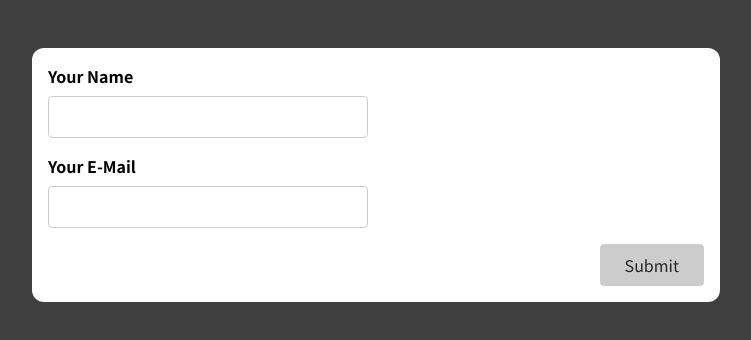
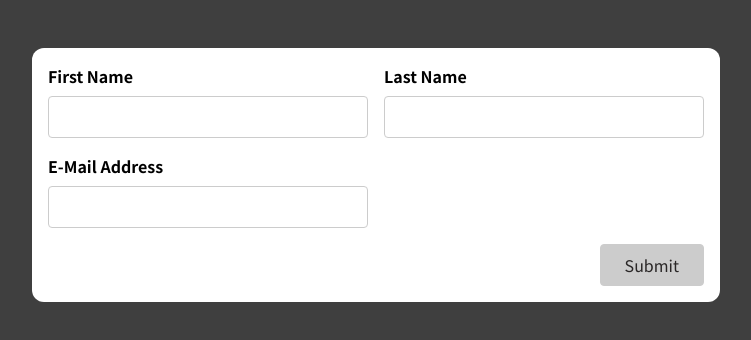
Before and after one commit to KacperLudwiczak/React-Forms-and-Input-Project-Study, a React (Create React App) app: page / in a window 1280 px wide. Shown: the top 340 px of the page, without its empty margins (264-1015 px from the left). Built offline with nearby package versions, Linux system fonts and the light colour scheme.

Commit message:
Custom Hook on BasicForm

```diff
--- a/src/App.js
+++ b/src/App.js
@@ -1,9 +1,9 @@
-import SimpleInput from './components/SimpleInput';
+import BasicForm from "./components/BasicForm";
 
 function App() {
   return (
     <div className="app">
-      <SimpleInput />
+      <BasicForm />
     </div>
   );
 }
--- a/src/components/BasicForm.js
+++ b/src/components/BasicForm.js
@@ -1,22 +1,105 @@
+import useInput from "../hooks/use-input";
+
+const isNotEmpty = (value) => value.trim() !== "";
+const isEmail = (value) => value.includes("@");
+
 const BasicForm = (props) => {
+  const {
+    value: firstNameValue,
+    isValid: firstNameIsValid,
+    hasError: firstNameHasError,
+    valueChangeHandler: firstNameChangeHandler,
+    inputBlurHandler: firstNameBlurHandler,
+    reset: resetFirstName,
+  } = useInput(isNotEmpty);
+  const {
+    value: lastNameValue,
+    isValid: lastNameIsValid,
+    hasError: lastNameHasError,
+    valueChangeHandler: lastNameChangeHandler,
+    inputBlurHandler: lastNameBlurHandler,
+    reset: resetLastName,
+  } = useInput(isNotEmpty);
+  const {
+    value: emailValue,
+    isValid: emailIsValid,
+    hasError: emailHasError,
+    valueChangeHandler: emailChangeHandler,
+    inputBlurHandler: emailBlurHandler,
+    reset: resetEmail,
+  } = useInput(isEmail);
+
+  let formIsValid = false;
+  if (firstNameIsValid && lastNameIsValid && emailIsValid) {
+    formIsValid = true;
+  }
+
+  const submitHandler = (event) => {
+    event.preventDefault();
+
+    if (!formIsValid) {
+      return;
+    }
+
+    console.log("Submitted");
+    console.log(firstNameValue, lastNameValue, emailValue);
+
+    resetFirstName();
+    resetLastName();
+    resetEmail();
+  };
+
+  const firstNameClasses = firstNameHasError
+    ? "form-control invalid"
+    : "form-control";
+  const lastNameClasses = lastNameHasError
+    ? "form-control invalid"
+    : "form-control";
+  const emailClasses = emailHasError ? "form-control invalid" : "form-control";
+
   return (
-    <form>
-      <div className='control-group'>
-        <div className='form-control'>
-          <label htmlFor='name'>First Name</label>
-          <input type='text' id='name' />
+    <form onSubmit={submitHandler}>
+      <div className="control-group">
+        <div className={firstNameClasses}>
+          <label htmlFor="name">First Name</label>
+          <input
+            type="text"
+            id="name"
+            value={firstNameValue}
+            onChange={firstNameChangeHandler}
+            onBlur={firstNameBlurHandler}
+          />
+          {firstNameHasError && (
+            <p className="error-text">Please enter a first name.</p>
+          )}
         </div>
-        <div className='form-control'>
-          <label htmlFor='name'>Last Name</label>
-          <input type='text' id='name' />
+        <div className={lastNameClasses}>
+          <label htmlFor="name">Last Name</label>
+          <input
+            type="text"
+            id="name"
+            value={lastNameValue}
+            onChange={lastNameChangeHandler}
+            onBlur={lastNameBlurHandler}
+          />
+          {lastNameHasError && (
+            <p className="error-text">Please enter a last name.</p>
+          )}
         </div>
       </div>
-      <div className='form-control'>
-        <label htmlFor='name'>E-Mail Address</label>
-        <input type='text' id='name' />
+      <div className={emailClasses}>
+        <label htmlFor="name">E-Mail Address</label>
+        <input
+          type="text"
+          id="name"
+          value={emailValue}
+          onChange={emailChangeHandler}
+          onBlur={emailBlurHandler}
+        />
+        {emailHasError && <p className="error-text">Please enter a email.</p>}
       </div>
-      <div className='form-actions'>
-        <button>Submit</button>
+      <div className="form-actions">
+        <button disabled={!formIsValid}>Submit</button>
       </div>
     </form>
   );
```
